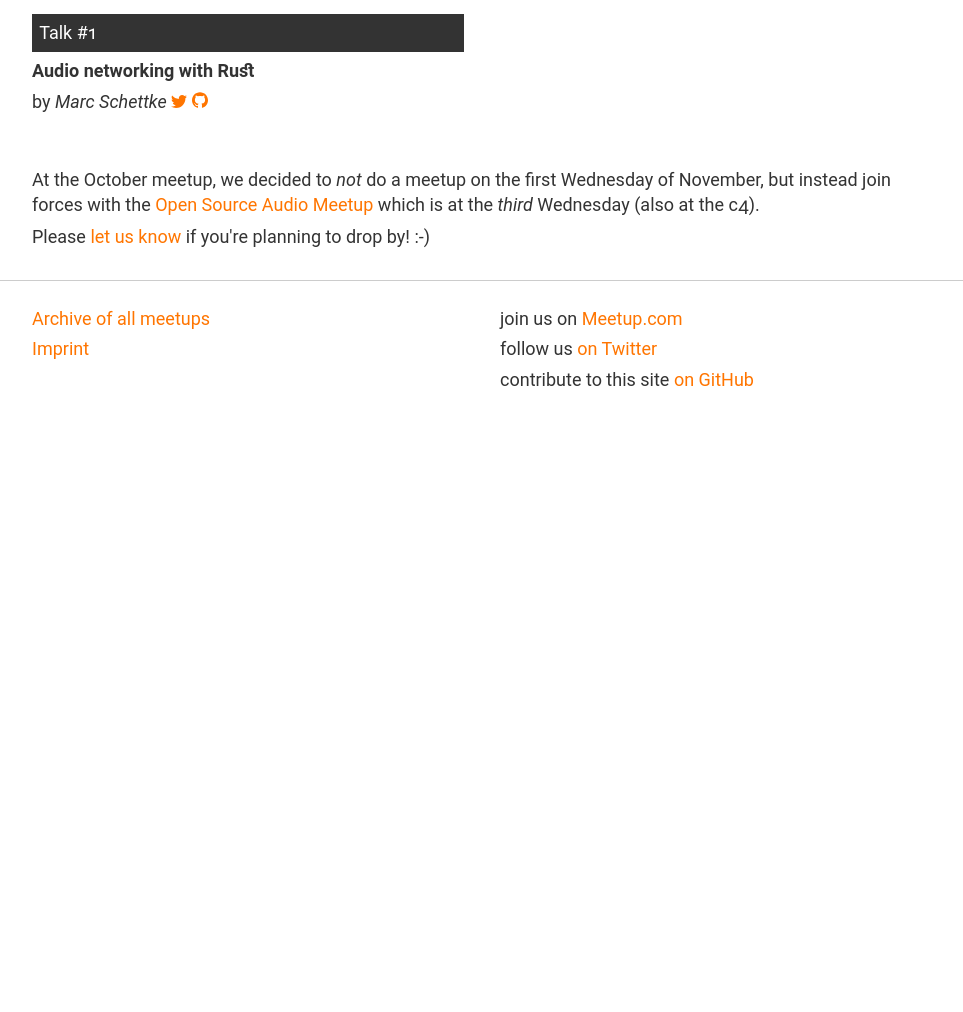
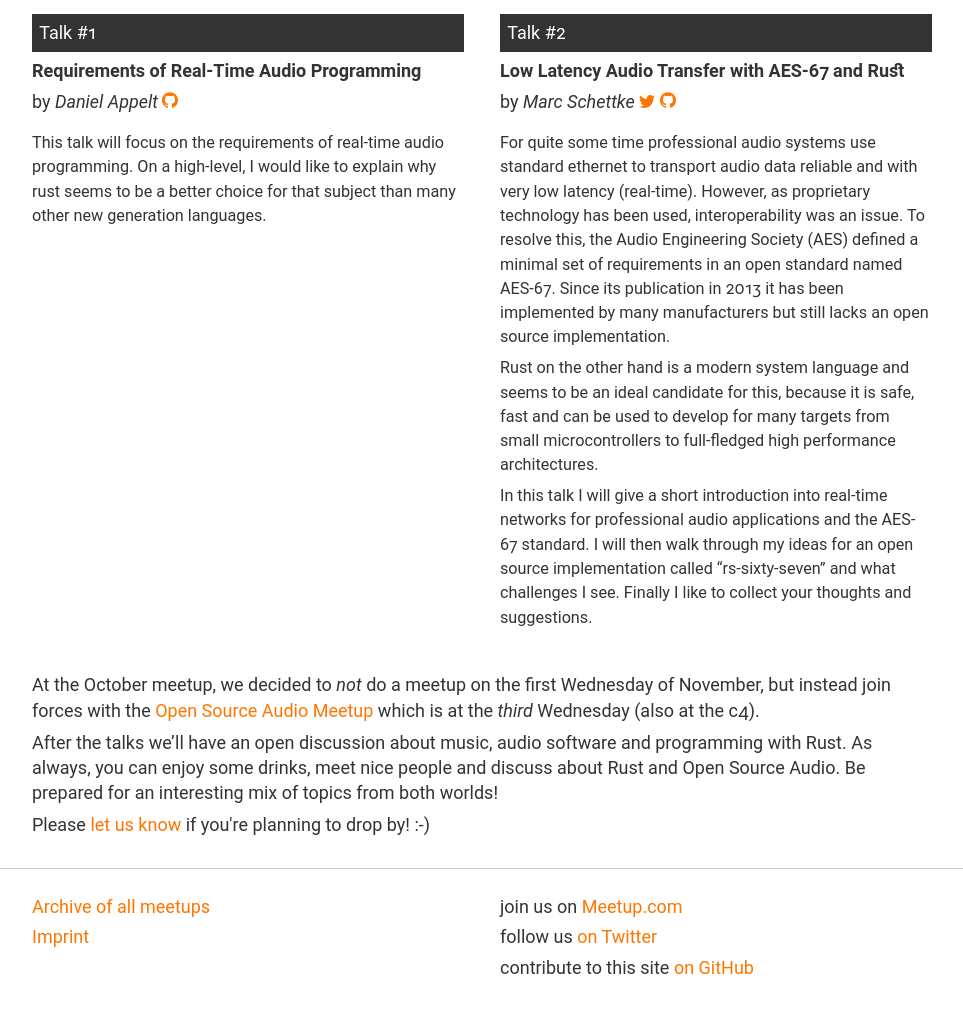
Before and after one commit to Rustaceans/rust-cologne, a Jekyll site: the page built from _posts/2016-11-16-audio-meetup.md, in a window 1280 px wide, cut to the strip 552-1564 px from the top of the page. Shown: the whole strip, without its empty margins (158-1121 px from the left). Built offline with Jekyll 4.4.1, drawn with Linux system fonts in a browser that asks for light colours; before the commit the page ends 976 px from its top, so only the background shows below that.

Commit message:
2016-11 Update talks titles and description
to match meetup.com/announcment/what we discussed in #10

```diff
--- a/_posts/2016-11-16-audio-meetup.md
+++ b/_posts/2016-11-16-audio-meetup.md
@@ -13,10 +13,24 @@ location:
 meetup:
   id: 234651810
 talks:
-- title: "Audio networking with Rust"
+- title: "Requirements of Real-Time Audio Programming"
+  speaker:
+    name: "Daniel Appelt"
+    github: danielappelt
+  abstract: |
+    This talk will focus on the requirements of real-time audio programming. On a high-level, I would like to explain why rust seems to be a better choice for that subject than many other new generation languages.
+- title: "Low Latency Audio Transfer with AES-67 and Rust"
   speaker:
     name: "Marc Schettke"
     github: masche842
     twitter: marcschettke
+  abstract: |
+    For quite some time professional audio systems use standard ethernet to transport audio data reliable and with very low latency (real-time). However, as proprietary technology has been used, interoperability was an issue. To resolve this, the Audio Engineering Society (AES) defined a minimal set of requirements in an open standard named AES-67. Since its publication in 2013 it has been implemented by many manufacturers but still lacks an open source implementation.
+
+    Rust on the other hand is a modern system language and seems to be an ideal candidate for this, because it is safe, fast and can be used to develop for many targets from small microcontrollers to full-fledged high performance architectures.
+
+    In this talk I will give a short introduction into real-time networks for professional audio applications and the AES-67 standard. I will then walk through my ideas for an open source implementation called "rs-sixty-seven" and what challenges I see. Finally I like to collect your thoughts and suggestions.
 ---
 At the October meetup, we decided to _not_ do a meetup on the first Wednesday of November, but instead join forces with the [Open Source Audio Meetup](http://cologne.linuxaudio.org/doku.php) which is at the _third_ Wednesday (also at the c4).
+
+After the talks we'll have an open discussion about music, audio software and programming with Rust. As always, you can enjoy some drinks, meet nice people and discuss about Rust and Open Source Audio. Be prepared for an interesting mix of topics from both worlds!
```
